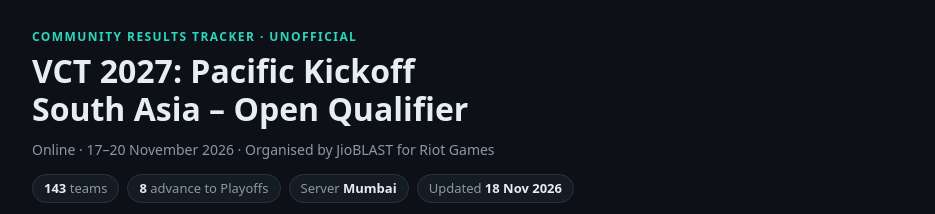
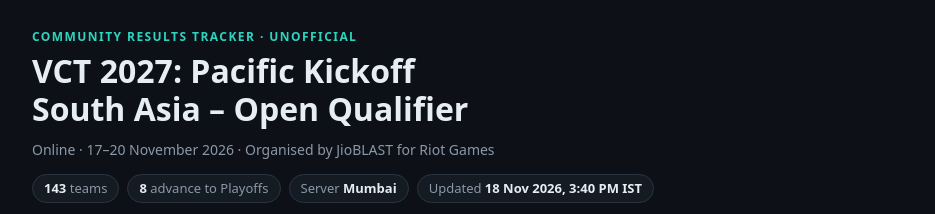
Before and after one commit to Arisue-eSports/vct-27-pacific-kickoff-south-asia-open-qualifiers, a plain HTML site: page index.html in a window 1280 px wide. Shown: the top 214 px of the page, without its empty margins (172-1107 px from the left). Drawn offline with Linux system fonts and the light colour scheme.

Commit message:
Add files via upload

```diff
--- a/index.html
+++ b/index.html
@@ -188,7 +188,7 @@ footer{margin-top:40px;padding-top:16px;border-top:1px solid var(--line);font-si
    To add a Swiss round, put its matches in that round's "matches" list.
    ===================================================================== */
 const DATA = {
-  "updated": "18 Nov 2026",
+  "updated": "18 Nov 2026, 3:40 PM IST",
   "r256": [
     { "a": "Libertes Esports", "b": "DarkxLight New gen", "winner": 2, "score": "" },
     { "a": "Cl0wns", "b": "ChaosHunters", "winner": 2, "score": "" },
@@ -277,7 +277,7 @@ const DATA = {
       "name": "Round 1",
       "bestOf": 1,
       "matches": [
-        { "a": "Revenant XSpark", "b": "Valx Esports", "winner": 0, "score": "" },
+        { "a": "Revenant XSpark", "b": "Valx Esports", "winner": 1, "score": "13-0" },
         { "a": "Ganggg", "b": "Zeroplus Esports", "winner": 0, "score": "" },
         { "a": "TEAM ACHIEVERS", "b": "Backlog Warriors", "winner": 0, "score": "" },
         { "a": "Damal Dumil", "b": "ARAN ESPORTS", "winner": 0, "score": "" },
@@ -288,19 +288,19 @@ const DATA = {
         { "a": "Golden Dawn", "b": "AvocadosAtLaw", "winner": 0, "score": "" },
         { "a": "SIGN Esports", "b": "Xcrew", "winner": 0, "score": "" },
         { "a": "ZEXAR ESPORTS", "b": "Mangalore Mayhem", "winner": 0, "score": "" },
-        { "a": "YeahWeLost", "b": "Bankai", "winner": 0, "score": "" },
+        { "a": "YeahWeLost", "b": "Bankai", "winner": 2, "score": "13-0 (FF)" },
         { "a": "Bleed Blue Gaming", "b": "Team Instinct", "winner": 0, "score": "" },
         { "a": "Fambruh", "b": "Xcalibur", "winner": 0, "score": "" },
         { "a": "TIMEKEEPERS ACADEMY", "b": "SupleXure", "winner": 0, "score": "" },
         { "a": "Loadshedding", "b": "DarkxLight New gen", "winner": 0, "score": "" },
         { "a": "Team Hope", "b": "STAR CHASERS", "winner": 0, "score": "" },
-        { "a": "NYNE", "b": "PROPHETIC", "winner": 0, "score": "" },
-        { "a": "EvilRage Esports", "b": "Lore Accurate", "winner": 0, "score": "" },
-        { "a": "NEWGEN ESPORTS", "b": "Humble Gods", "winner": 0, "score": "" },
+        { "a": "NYNE", "b": "PROPHETIC", "winner": 2, "score": "13-1" },
+        { "a": "EvilRage Esports", "b": "Lore Accurate", "winner": 2, "score": "13-0 (FF)" },
+        { "a": "NEWGEN ESPORTS", "b": "Humble Gods", "winner": 1, "score": "13-0 (FF)" },
         { "a": "Genesis Guild", "b": "Bengal Mafia", "winner": 0, "score": "" },
         { "a": "The Winner Effect", "b": "Team Rush", "winner": 0, "score": "" },
         { "a": "Only Frens", "b": "DarkxLight Esports", "winner": 0, "score": "" },
-        { "a": "上自", "b": "GodLike Esports", "winner": 0, "score": "" },
+        { "a": "上自", "b": "GodLike Esports", "winner": 2, "score": "13-0" },
         { "a": "RedViperz", "b": "Trigger Point Esports", "winner": 0, "score": "" },
         { "a": "Novena", "b": "Arrancar", "winner": 0, "score": "" },
         { "a": "FNSes Kittens", "b": "RANKERS", "winner": 0, "score": "" },
```
